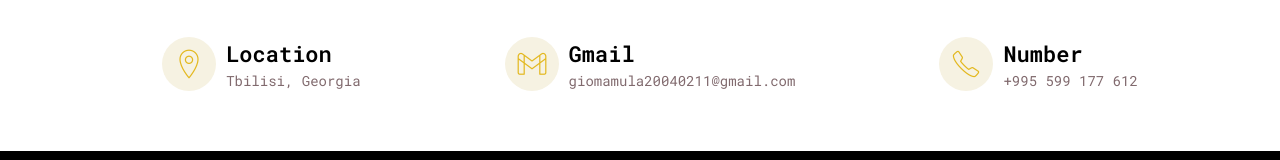
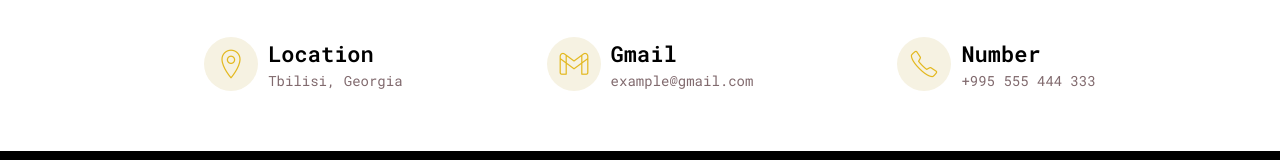
Before and after one commit to webLance24/plant-ecommerce, a React (Vite) app: page / in a window 1280 px wide. Shown: the part 3053-3213 px from the top of the page. Built offline with nearby package versions, Linux system fonts and the light colour scheme; a web font is replaced by a local one.

Commit message:
fix: change contact info

```diff
--- a/src/Components/Contact.tsx
+++ b/src/Components/Contact.tsx
@@ -36,18 +36,18 @@ function Contact() {
       category: { en: "Gmail", ka: "ელ-ფოსტა" },
       title: { en: "Gmail", ka: "ელ-ფოსტა" },
       text: {
-        en: "giomamula20040211@gmail.com",
-        ka: "giomamula20040211@gmail.com",
+        en: "example@gmail.com",
+        ka: "example@gmail.com",
       },
       src: Gmail,
-      href: "mailto:giomamula20040211@gmail.com",
+      href: "mailto:exapmle@gmail.com",
     },
     {
       category: { en: "Phone", ka: "მობილური" },
       title: { en: "Number", ka: "ნომერი" },
-      text: { en: "+995 599 177 612", ka: "+995 599 177 612" },
+      text: { en: "+995 555 444 333", ka: "+995 555 444 333" },
       src: Phone,
-      href: "tel:+995599177612",
+      href: "tel:+995555444333",
     },
   ];
 
```
